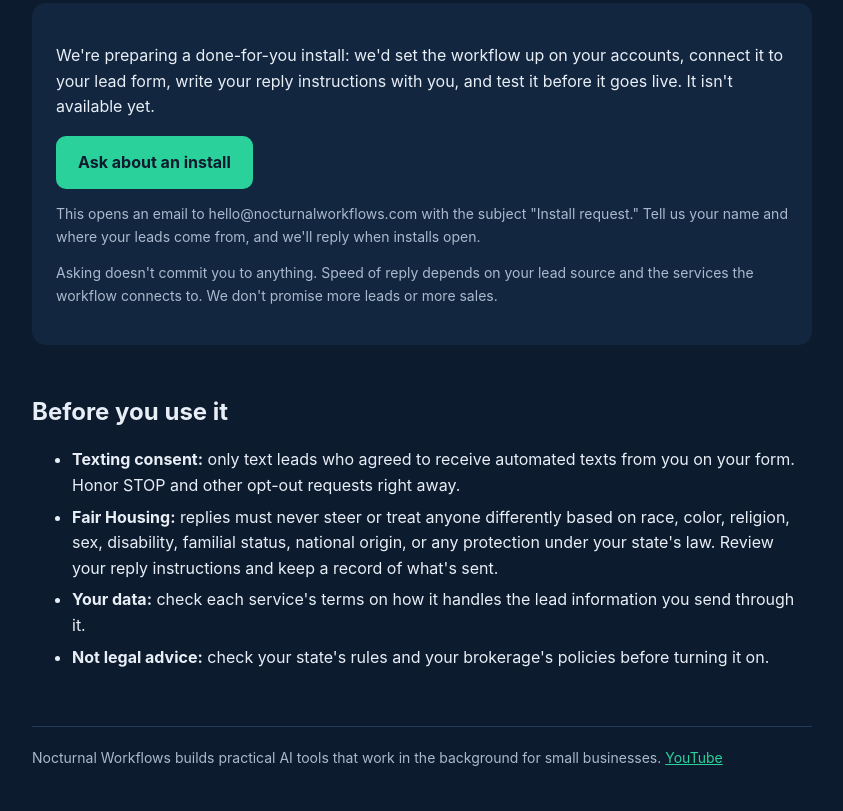
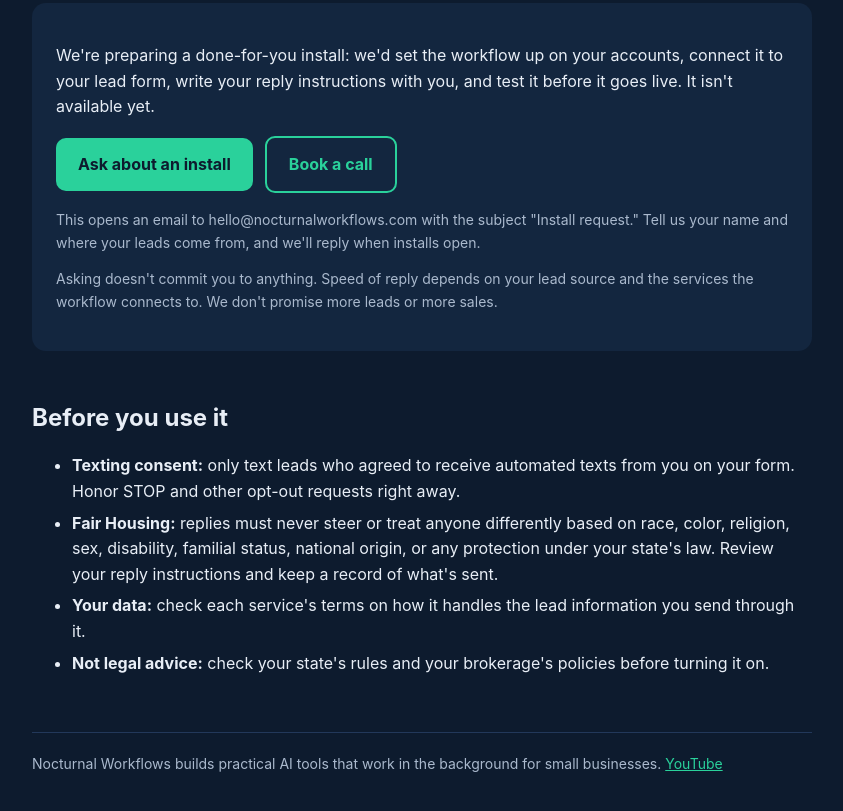
Before and after one commit to crummyconman/nocturnal-workflows, a plain HTML site: page index.html in a window 1280 px wide. Shown: the part 1635-2446 px from the top of the page, without its empty margins (218-1061 px from the left). Drawn offline with Linux system fonts and the light colour scheme.

Commit message:
Add Book a call button, update zip

```diff
--- a/index.html
+++ b/index.html
@@ -17,6 +17,7 @@ p.lead{color:var(--muted);font-size:18px;margin:0 0 28px}
 .card{background:var(--panel);border-radius:14px;padding:24px;margin-top:16px}
 .btn{display:inline-block;background:var(--teal);color:var(--navy);font-weight:700;padding:14px 22px;border-radius:10px;border:0;font-size:16px;text-decoration:none;cursor:pointer}
 .btn.ghost{background:transparent;color:var(--teal);border:2px solid var(--teal)}
+.btn-row{display:flex;flex-wrap:wrap;gap:12px;align-items:center;margin:0 0 16px}
 .small{font-size:14px;color:var(--muted)}ol li,ul li{margin:6px 0}
 footer{margin-top:56px;padding-top:20px;border-top:1px solid #22385a;font-size:14px;color:var(--muted)}
 </style>
@@ -52,7 +53,10 @@ footer{margin-top:56px;padding-top:20px;border-top:1px solid #22385a;font-size:1
 <h2 id="install">Rather have it set up for you? (coming soon)</h2>
 <div class="card">
 <p>We're preparing a done-for-you install: we'd set the workflow up on your accounts, connect it to your lead form, write your reply instructions with you, and test it before it goes live. It isn't available yet.</p>
+<div class="btn-row">
 <a class="btn" href="mailto:hello@nocturnalworkflows.com?subject=Install%20request">Ask about an install</a> <!-- Interest only: no price, no deposit. Each "Install request" email counts toward the kill rule. MailerLite paused until the mailbox is set up (Conor, Nov 15). -->
+<a class="btn ghost" href="https://calendly.com/conor-cammann/30min" target="_blank" rel="noopener">Book a call</a>
+</div>
 <p class="small">This opens an email to hello@nocturnalworkflows.com with the subject "Install request." Tell us your name and where your leads come from, and we'll reply when installs open.</p>
 <p class="small">Asking doesn't commit you to anything. Speed of reply depends on your lead source and the services the workflow connects to. We don't promise more leads or more sales.</p>
 </div>
```
Also changed, not shown: 1 other file.
